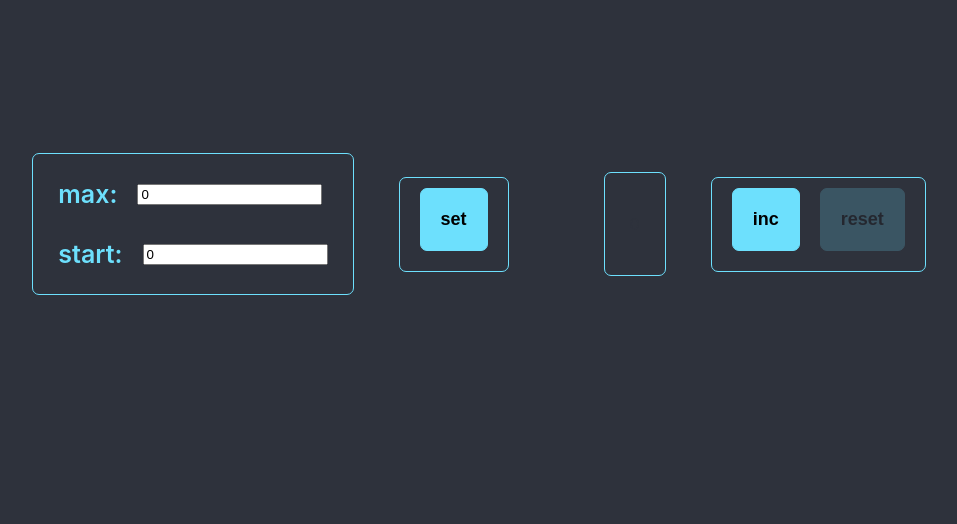
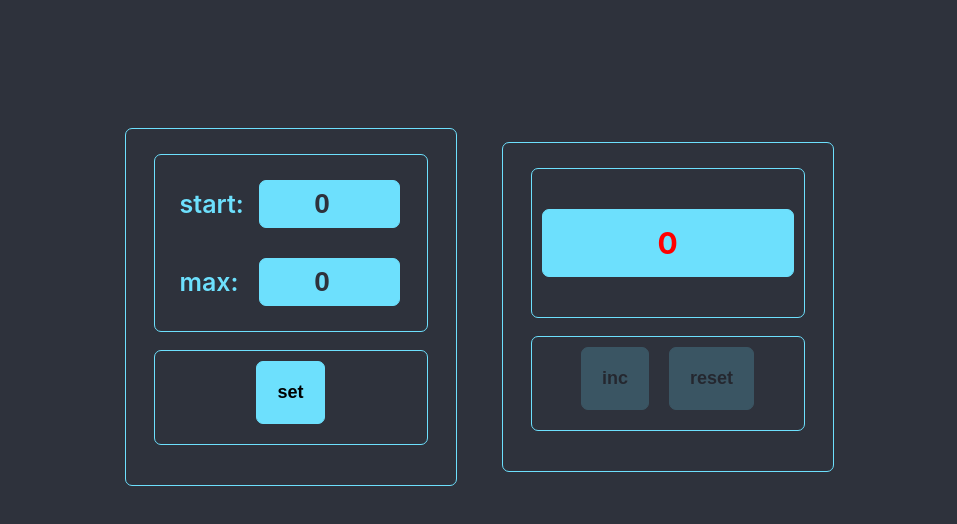
Before and after one commit to EleonoraPavlova/Counter, a React (Create React App) app: page / in a window 1280 px wide. Shown: the top 524 px of the page, without its empty margins (161-1118 px from the left). Built offline with nearby package versions, Linux system fonts and the light colour scheme.

Commit message:
change output

```diff
--- a/src/App.css
+++ b/src/App.css
@@ -50,6 +50,12 @@
   opacity: 0.2;
 }
 
+.flex {
+  display: flex;
+  align-items: center;
+  justify-content: center;
+}
+
 /* .red {
   color: red
 } */
--- a/src/App.tsx
+++ b/src/App.tsx
@@ -1,17 +1,48 @@
-import React, { useState } from 'react';
+import React, { ChangeEvent, useState } from 'react';
 import './App.css';
 import { Counter } from "./Counter";
 import { SettingsCounter } from "./SettingsCounter";
 import styled from "styled-components";
 
 function App() {
-  // let [output, setoutput] = useState<number>(0)
-  // const [isDisabled, setDisabled] = useState(true);
+  let [output, setoutput] = useState<number>(0)
+  let [isDisabled, setDisabled] = useState<boolean>(true);
+  let [max, setMax] = useState<number>(0);
+  let [start, setStart] = useState<number>(0);
+  // let [mistake, setMistake] = useState<string>("");
+
+  const onChangeHandlerStart = (e: ChangeEvent<HTMLInputElement>) => {
+    setStart(Number(e.currentTarget.value))
+  }
+
+  const onChangeHandlerMax = (e: ChangeEvent<HTMLInputElement>) => {
+    setMax(Number(e.currentTarget.value))
+  }
+
+  //set
+  const setHandler = () => {
+    console.log("setHandler")
+    setoutput(start)
+  }
+
+  //: setMistake("Value is not defined")
+
+  //output
+  const incHandler = () => {
+    if (output < 5) {
+      setoutput(output += 1)
+    }
+    setDisabled(false)
+  }
+
+  const resetHandler = () => setoutput(start)
 
   return (
     <AppWrapper >
-      <SettingsCounter />
-      <Counter />
+      <SettingsCounter inputValueMax={max}
+        inputValueStart={start} onChangeHandlerStart={onChangeHandlerStart}
+        onChangeHandlerMax={onChangeHandlerMax} setHandler={setHandler} />
+      <Counter output={output} start={start} max={max} incHandler={incHandler} resetHandler={resetHandler} isDisabled={isDisabled} />
     </AppWrapper >
   );
 }
--- a/src/Counter.tsx
+++ b/src/Counter.tsx
@@ -4,26 +4,24 @@ import { ButtonComponent } from "./ButtonComponent";
 import { styled } from "styled-components";
 import { WrapCounter, Wrapper } from "./style/_mainStyle";
 
-export function Counter() {
-  let [output, setoutput] = useState<number>(0)
-  const [isDisabled, setDisabled] = useState(true);
+export type CounterType = {
+  output: number
+  start: number
+  max: number
+  isDisabled: boolean
+  incHandler: () => void
+  resetHandler: () => void
+}
 
-  const incHandler = () => {
-    if (output < 5) {
-      setoutput(output += 1)
-    }
-    setDisabled(false)
-  }
-
-  const resetHandler = () => setoutput(0)
+export const Counter: React.FC<CounterType> = ({ start, max, output, isDisabled, incHandler, resetHandler }) => {
 
   return (
     <Wrapper >
       <WrapCounter >
-        <OutputStyle className={output === 5 ? "red" : ""}>{output}</OutputStyle>
+        <OutputStyle className={output === max ? "red" : ""}>{output}</OutputStyle>
       </WrapCounter>
-      <WrapCounter>
-        <ButtonComponent name="inc" disabled={isDisabled} additionalClass={output < 5 ? "" : "no-active"} callBack={incHandler} />
+      <WrapCounter className="flex">
+        <ButtonComponent name="inc" disabled={isDisabled} additionalClass={output < max ? "" : "no-active"} callBack={incHandler} />
         <ButtonComponent name="reset" disabled={isDisabled} additionalClass={output === 0 ? "no-active" : ""} callBack={resetHandler} />
       </WrapCounter>
     </Wrapper >
@@ -32,10 +30,13 @@ export function Counter() {
 
 
 const OutputStyle = styled.p`
-  display: flex;
-  align-items: center;
-  gap: 20px;
+  border-radius: 7px;
+  border: 1px solid #6de0fd;
+  background-color: #6de0fd;
   padding: 15px;
+  font-weight: 700;
+  font-size: 30px;
+  text-align: center;
   &.red {
     color: red;
 }
--- a/src/InputLabel.tsx
+++ b/src/InputLabel.tsx
@@ -1,22 +1,19 @@
-import React, { ChangeEvent, useState } from 'react';
+import React, { ChangeEvent } from 'react';
 import './App.css';
 import { styled } from "styled-components";
 
 export type InputLabel = {
   name: string
+  inputValue: number
+  onChangeHandler: (e: ChangeEvent<HTMLInputElement>) => void
 }
 
-export const InputLabel: React.FC<InputLabel> = ({ name }) => {
-  let [inputValue, setInputValue] = useState<number>(0)
-
-  const onChangeHandler = (e: ChangeEvent<HTMLInputElement>) => {
-    setInputValue(Number(e.currentTarget.value));
-  }
-
+export const InputLabel: React.FC<InputLabel> = ({ name, inputValue, onChangeHandler }) => {
+  console.log(inputValue)
   return (
     <InputLabelbox >
       <Label>{name}</Label>
-      <Input type="number" id="name" name="name" required value={inputValue} onChange={onChangeHandler} />
+      <Input type="number" id="name" name="name" required value={inputValue} onChange={onChangeHandler} className={inputValue < 0 ? "inputred" : ""} />
     </InputLabelbox>
   );
 }
@@ -32,8 +29,21 @@ const Label = styled.label`
   color: #6de0fd;
   font-size: 25px;
   font-weight: 600;
+   width: 27%;
 }`
 
 const Input = styled.input`
-border: 1px solid 6de0fd;
+    padding: 7px;
+    border: 1px solid #6de0fd;
+    background-color: #6de0fd;
+    border-radius: 7px;
+    font-weight: 700;
+    font-size: 28px;
+    color: #2e323c;
+    width: 56%;
+    text-align: center;
+    &.inputred {
+       border: 1px solid #ff3b1f;
+       background-color: #ff3b1f;
+    }
 }`
--- a/src/SettingsCounter.tsx
+++ b/src/SettingsCounter.tsx
@@ -1,23 +1,26 @@
-import React, { useState } from 'react';
+import React, { ChangeEvent } from 'react';
 import './App.css';
 import { ButtonComponent } from "./ButtonComponent";
 import { InputLabel } from "./InputLabel";
 import { WrapCounter, Wrapper } from "./style/_mainStyle";
 
-// export type SettingsCounter = {
+export type SettingsCounterProps = {
+  inputValueMax: number
+  inputValueStart: number
+  onChangeHandlerStart: (e: ChangeEvent<HTMLInputElement>) => void
+  onChangeHandlerMax: (e: ChangeEvent<HTMLInputElement>) => void
+  setHandler: () => void
+}
 
-// }
-
-export function SettingsCounter() {
-
+export const SettingsCounter: React.FC<SettingsCounterProps> = ({ inputValueMax, inputValueStart, onChangeHandlerMax, onChangeHandlerStart, setHandler }) => {
   return (
     <Wrapper>
       <WrapCounter>
-        < InputLabel name="max:" />
-        < InputLabel name="start:" />
+        < InputLabel name="start:" inputValue={inputValueStart} onChangeHandler={onChangeHandlerStart} />
+        < InputLabel name="max: " inputValue={inputValueMax} onChangeHandler={onChangeHandlerMax} />
       </WrapCounter>
-      <WrapCounter >
-        <ButtonComponent name="set" disabled={true} additionalClass={"class"} callBack={() => alert()} />
+      <WrapCounter className="flex">
+        <ButtonComponent name="set" disabled={true} additionalClass={"class"} callBack={setHandler} />
       </WrapCounter>
     </ Wrapper>
   );
--- a/src/style/_mainStyle.ts
+++ b/src/style/_mainStyle.ts
@@ -7,9 +7,12 @@ export const Wrapper = styled.div`
   display: flex;
   align-items: center;
   justify-content: center;
-  gap: 45px;
+  gap: 3px;
   padding: 25px;
-  height: 84%;
+  width: 280px;
+  border: 1px solid #6de0fd;
+  border-radius: 7px;
+  flex-direction: column;
 `;
 
 export const WrapCounter = styled.div`
@@ -17,4 +20,5 @@ export const WrapCounter = styled.div`
    border-radius: 7px;
    padding: 10px;
    margin-bottom: 15px;
+   width: 90%;
 `;
```
